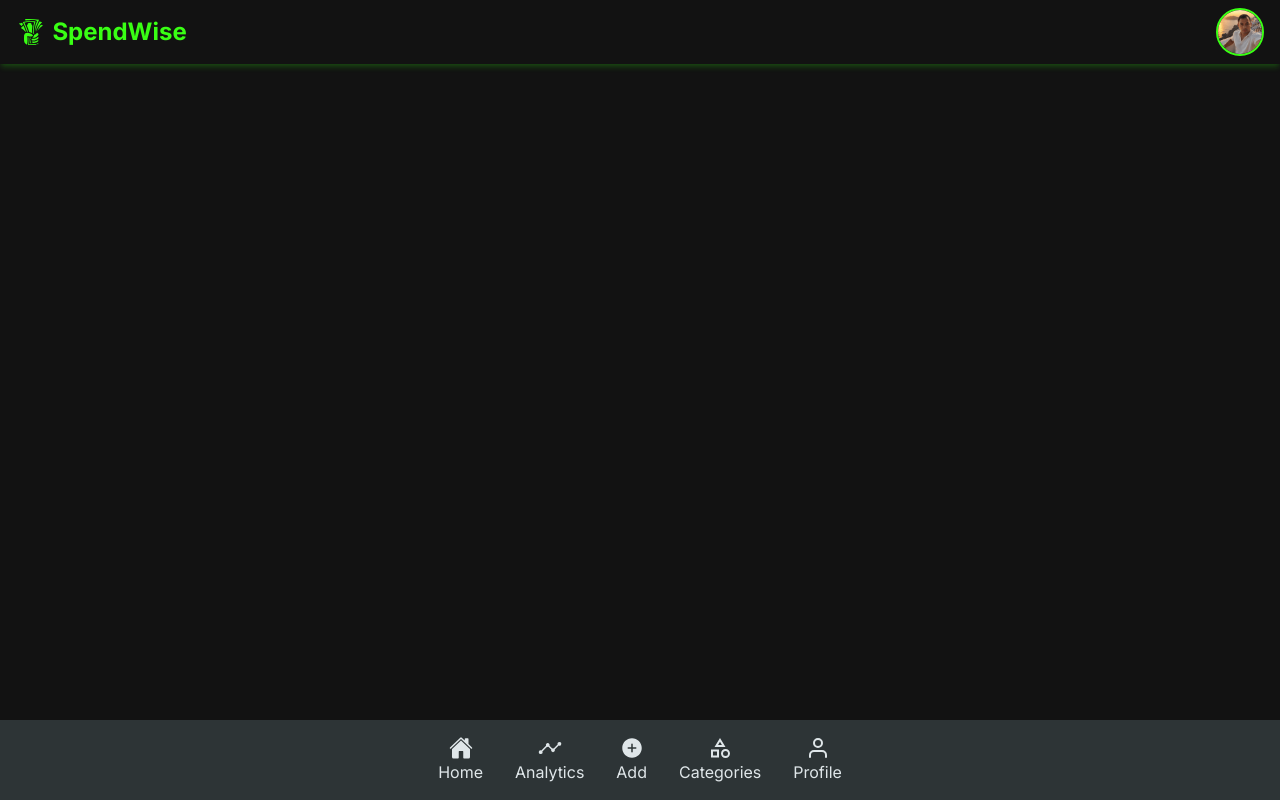
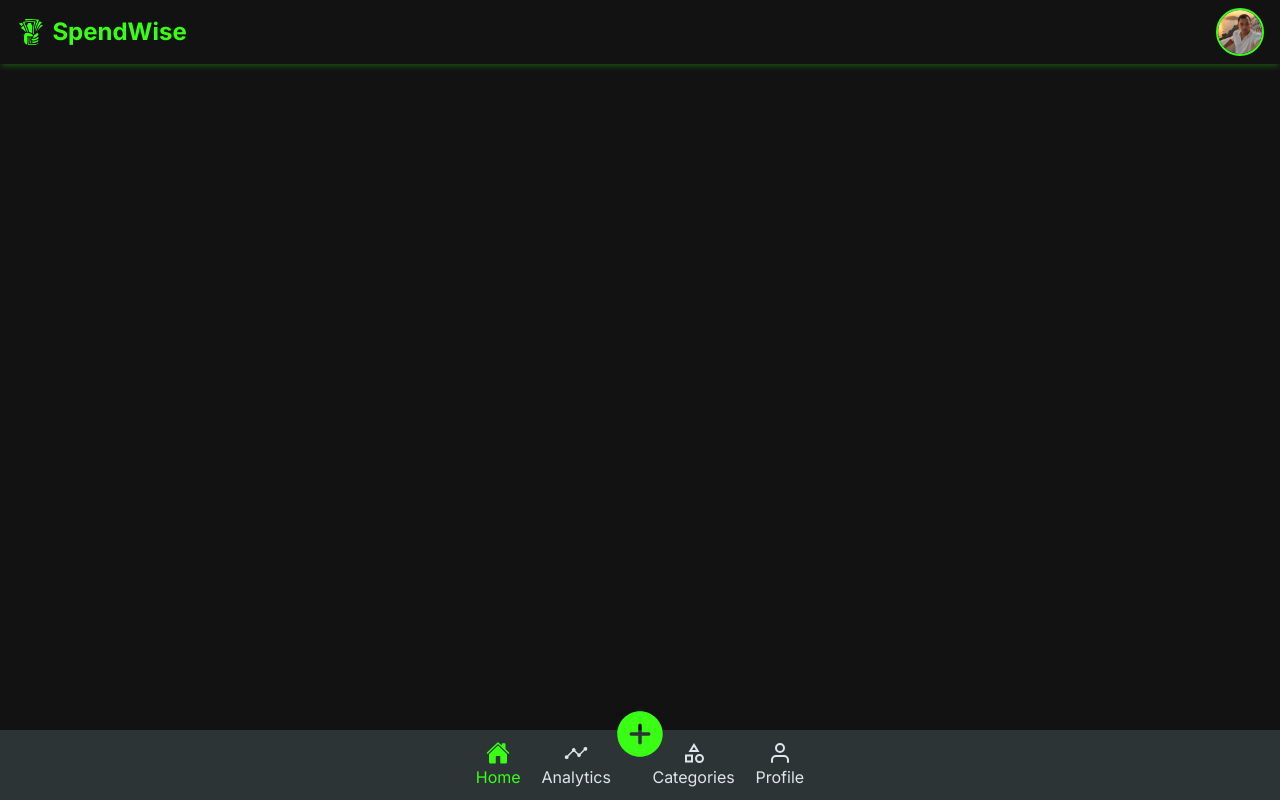
Before and after one commit to Andriamahay11master/SpendWise, a React (Vite) app: page / in a window 1280 px wide. Built offline with nearby package versions, Linux system fonts and the light colour scheme.

Commit message:
finalization style menu

```diff
--- a/src/components/Menu/Menu.tsx
+++ b/src/components/Menu/Menu.tsx
@@ -21,7 +21,7 @@ const Menu = () => {
           </a>
         </li>
         <li>
-          <a href="/add" className="menu-link">
+          <a href="/add" className="menu-link link-add">
             <IoAddCircle />
             <span>Add</span>
           </a>
--- a/src/styles/components/menu.scss
+++ b/src/styles/components/menu.scss
@@ -4,21 +4,50 @@
   left: 0;
   width: 100%;
   background: $dark;
-  padding: 1rem 0;
+  padding: 0.7rem;
   ul {
     @include flex-center;
-    gap: 2rem;
+    gap: 1.3rem;
   }
-  a {
+  svg {
+    font-size: 1.5rem;
+    @include max(375px) {
+      font-size: 1.2rem;
+    }
+  }
+  .menu-link {
     @include flex-column;
     text-decoration: none;
     color: $light-gray;
     transition: all 0.3s ease-in-out;
+    position: relative;
+    @include max(375px) {
+      font-size: 0.8rem;
+    }
     &:hover {
       color: $primary;
     }
-  }
-  svg {
-    font-size: 1.5rem;
+    &.active {
+      color: $primary;
+    }
+    &.link-add {
+      color: $primary;
+      position: absolute;
+      top: -1.5rem;
+      left: 50%;
+      transform: translateX(-50%);
+      span {
+        display: none;
+      }
+      @include max(375px) {
+        top: -1.2rem;
+      }
+      svg {
+        font-size: 3.5rem;
+        @include max(375px) {
+          font-size: 3rem;
+        }
+      }
+    }
   }
 }
```
